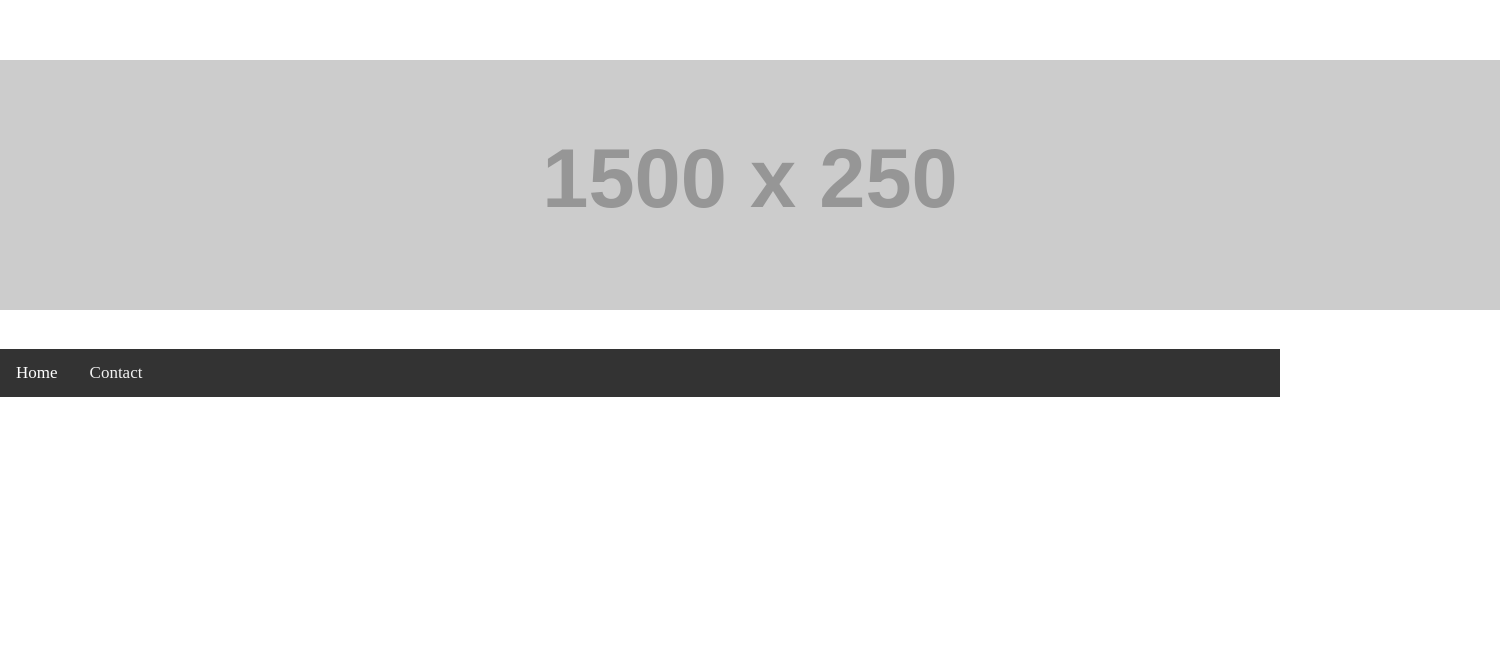
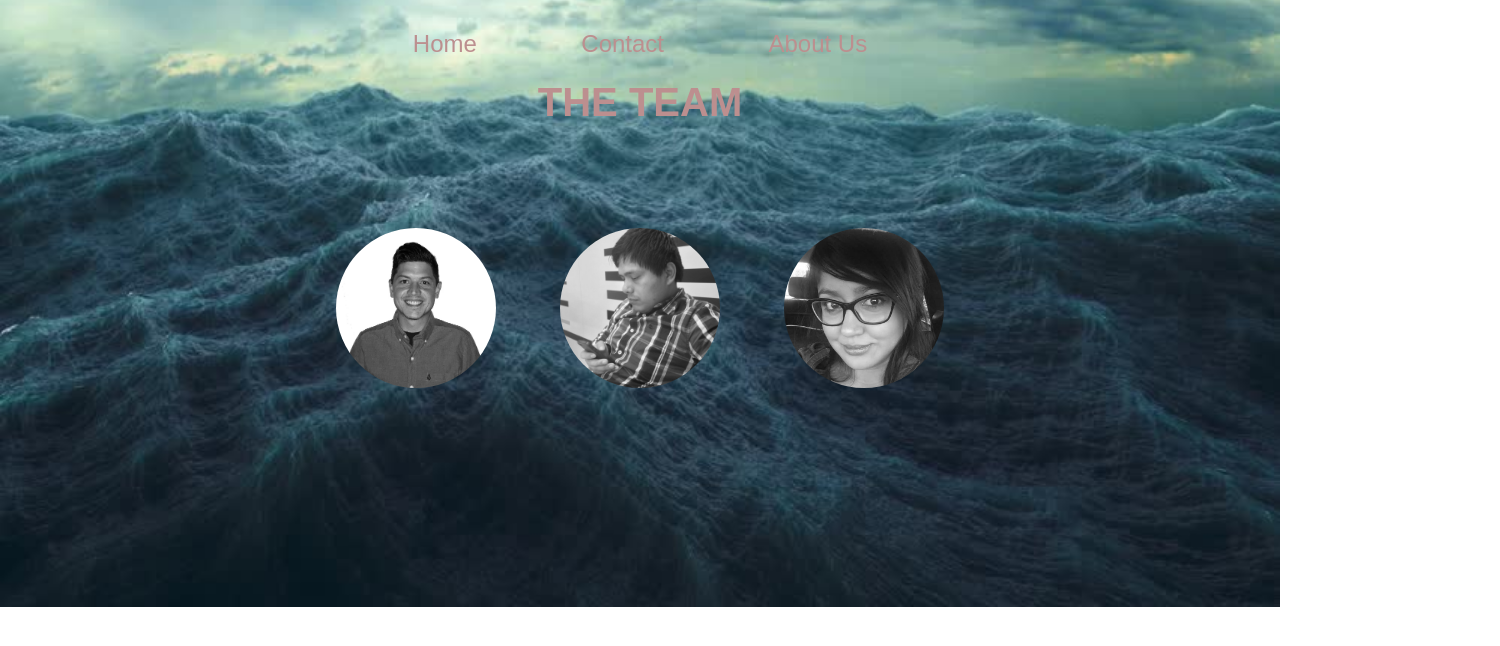
Before and after one commit to shoesCodeFor/CatchOfTheDay, a plain HTML site: page aboutUs.html in a window 1280 px wide. Shown: the whole page, 1500 px wide, since content can reach past the window. Drawn offline with Linux system fonts and the light colour scheme; placeholder pictures from the web are drawn by us.

```diff
--- a/aboutUs.html
+++ b/aboutUs.html
@@ -1,39 +1,55 @@
 <!DOCTYPE html>
 <html>
 <head>
-<meta name="viewport" content="width=device-width, initial-scale=1">
-<link rel="stylesheet" type="text/css" href="assets/css/contactus.css">
-<style>
-</style>
-  </head>
-  <body>
-    <div class="header">
+  <meta charset="utf-8" />
+  <meta http-equiv="X-UA-Compatible" content="IE=edge">
+  <title>About Us</title>
+  <meta name="viewport" content="width=device-width, initial-scale=1">
+  <link rel="stylesheet" type="text/css" media="screen" href="assets/css/aboutus.css" />
+</head>
+<div class= "header">
+  <div class="navbar">
+    <ul>
+      <a href="index.html"><li>Home</li></a>
+      <a href="contactUs.html"><li>Contact</li></a>
+      <li>About Us</li>
+    </ul>
   </div>
-  <div id="logo">
-        <a href="https://placeholder.com"><img src="http://via.placeholder.com/1500x250"></a>
-   </div>
-   <div id="logo">
-        <img src="logo.png" alt="">
-   </div>
+</div>
 
-  <div id="navbar">
-    <a class="active" href="index.html">Home</a>
-    <a href="CatchOfTheDay/">Contact</a>
+<body>
+ <div class="team-section">
+  <h1>The Team</h1>
+  <span class="border"></span>
+  <div class="ps">
+    <a href="#p1"><img src="assets/images/Shoe.jpg" alt="shoe"></a>
+    <a href="#p2"><img src="assets/images/pic.jpg" alt="cesar"></a>
+    <a href="#p3"><img src="assets/images/hippo.jpg" alt="hippo"></a>
+  </div>
 
-  <script>
-  window.onscroll = function() {myFunction()};
+  <div class="section" id="p1">
+    <span class="name">Schuyler</span>
+    <span class="boarder"></span>
+    <p>
+      Backend Leading Developer
+    </p>
+  </div>
 
-  var navbar = document.getElementById("navbar");
-  var sticky = navbar.offsetTop;
+  <div class="section" id="p2">
+      <span class="name">Cesar</span>
+      <span class="boarder"></span>
+      <p>
+        Project Manager
+      </p>
+    </div>
 
-  function myFunction() {
-    if (window.pageYOffset >= sticky) {
-      navbar.classList.add("sticky")
-    } else {
-      navbar.classList.remove("sticky");
-    }
-  }
-</script>
+    <div class="section" id="p3">
+        <span class="name">Mayra</span>
+        <span class="boarder"></span>
+        <p>
+          Frontend Leading Developer
+        </p>
+      </div>
 
 </body>
 </html>
--- /dev/null
+++ b/assets/css/aboutus.css
@@ -0,0 +1,106 @@
+*{
+    margin: 0;
+    padding: 0;
+    font-family: sans-serif;
+    box-sizing: border-box;
+}
+.navbar{
+    width: 100%;
+    padding: 20px;
+    position: fixed;
+    top: 0px;
+    position: fixed;
+    top: 0px;
+    text-align: center;
+    transition: .5s;
+}
+    .navbar ul li{
+        list-style-type: none;
+        display: inline-block;
+        padding: 10px 50px;
+        color:rosybrown;
+        font-size: 24px;
+        font-family: sans-serif;
+        cursor: pointer;
+        border-radius: 10px;
+        transition: .5s;
+    }
+    /* .navbar ul li:hover{
+        background: orchid;
+    } */
+body{
+    background-image: url("../images/ocean.jpg");
+    background-repeat: no-repeat;
+    background-position: center;
+    background-size: cover;
+    height: 100%;
+}
+.team-section{
+    overflow: hidden;
+    text-align: center;
+    padding: 60px;
+}
+.team-section h1{
+    text-transform: uppercase;
+    margin-top: 20px;
+    margin-bottom: 60px;
+    color: rosybrown;
+    font-size: 40px
+}
+.border{
+    display: block;
+    margin: auto;
+    width: 160px;
+    height: 3px;
+    margin-bottom: 40px;
+}
+.ps{
+    margin-bottom: 40px;
+}
+.ps a{
+    display: inline-block;
+    margin: 0 30px;
+    width: 160px;
+    height: 160px;
+    overflow: hidden;
+    border-radius: 50%;
+}
+.ps a img{
+    width: 100%;
+    filter: grayscale(100%);
+    transition: 0.4s all;
+}
+.ps a:hover > img{
+    filter: none;
+}
+.section{
+    width: 600px;
+    margin: auto;
+    font-size: 20px;
+    text-align: justify;
+    height: 0;
+    overflow: hidden;
+}
+.section:target{
+    height: auto;
+}
+.name{
+    display: block;
+    margin-bottom: 30px;
+    text-align: center;
+    text-transform: uppercase;
+    font-size: 22px;
+    color: rosybrown;
+}
+#p1 {
+    text-align: center;
+    color: rosybrown;
+}
+#p2 {
+    text-align: center;
+    color: rosybrown;
+}
+#p3 {
+    text-align: center;
+    color: rosybrown;
+}
```
Also changed, not shown: index.html (+1 -1 lines), assets/images/Shoe.jpg (added), assets/images/hippo.jpg (added), assets/images/pic.jpg (added), 3 other files.
